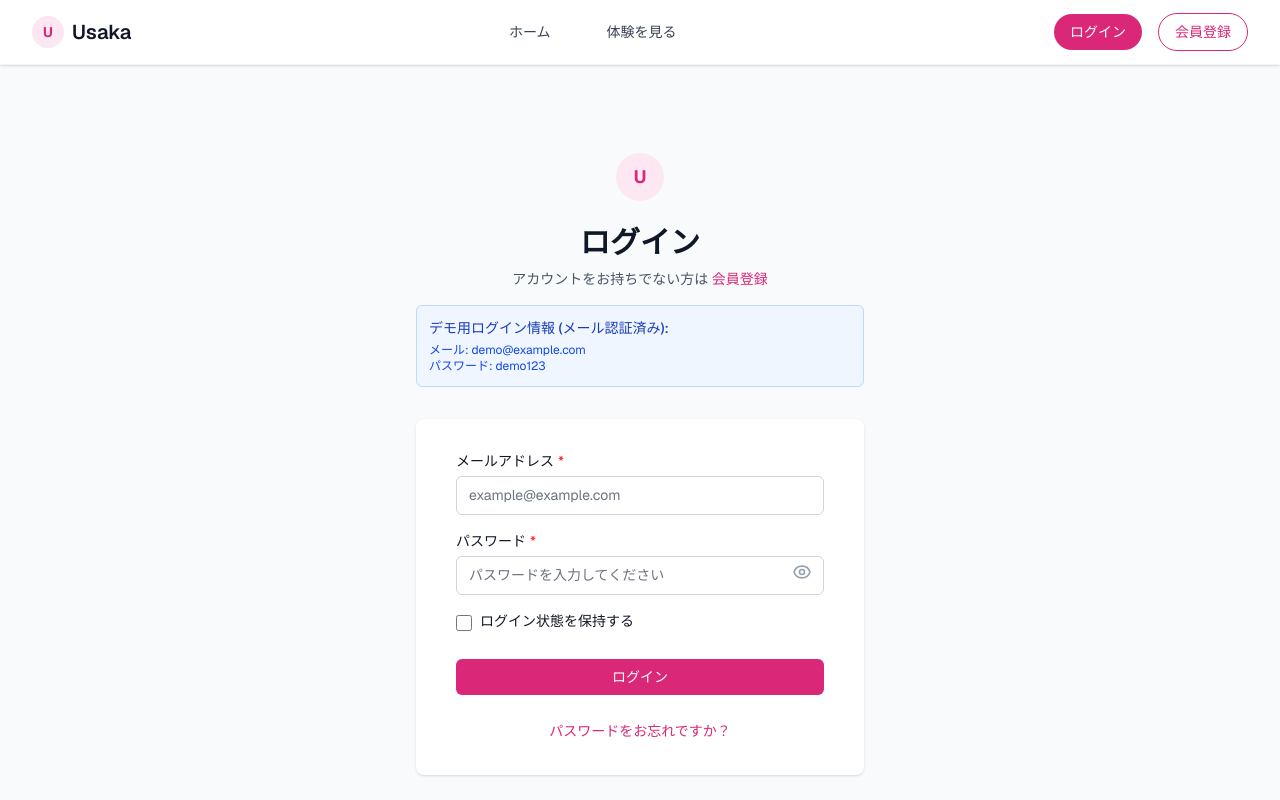
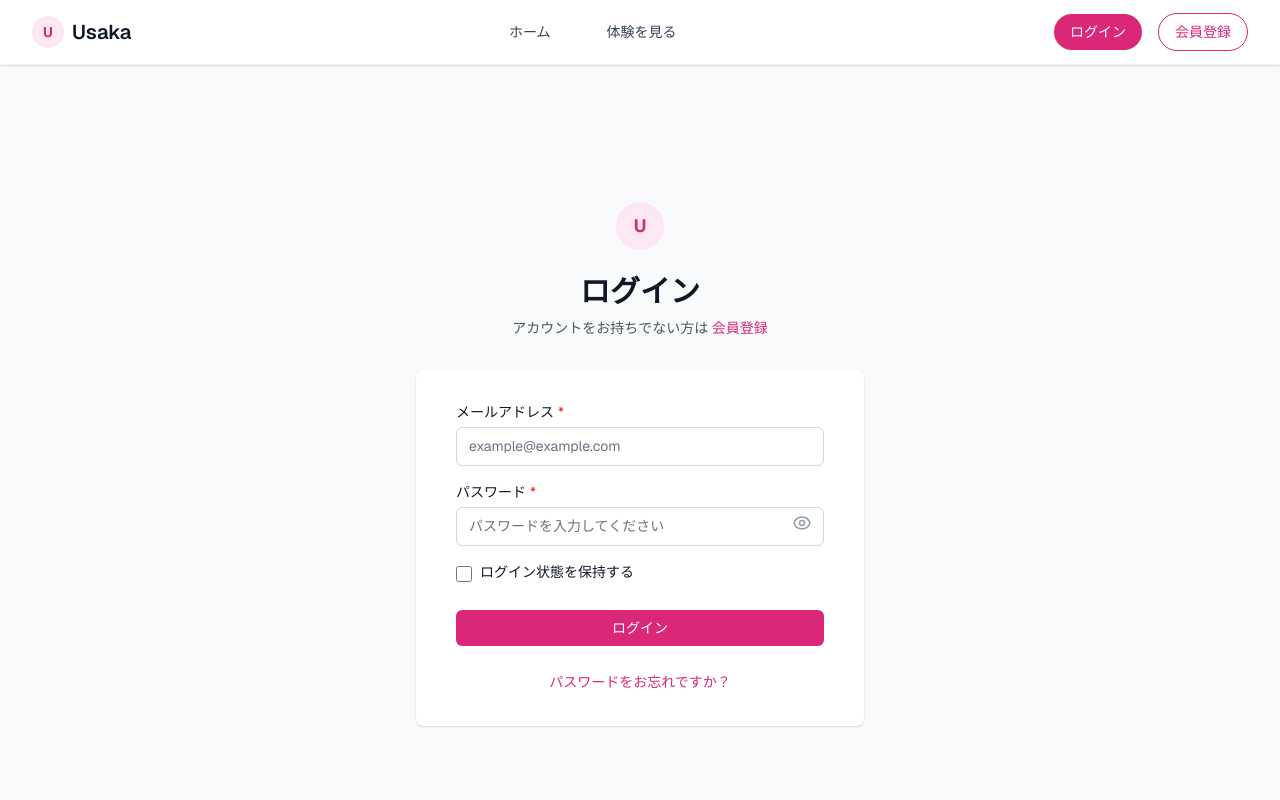
Before and after one commit to hagyyyy1992/hihunokoe, a Next.js app: page /auth/login in a window 1280 px wide. Shown: the top 800 px of the page. Built offline with nearby package versions, Linux system fonts and the light colour scheme; no server answers.

Commit message:
refactor: ログインページからデモ用ログイン情報の表示を削除
本番環境での不要な情報表示を削除

🤖 Generated with [Claude Code](https://claude.ai/code)

Co-Authored-By: Claude <noreply@anthropic.com>

```diff
--- a/src/app/auth/login/page.tsx
+++ b/src/app/auth/login/page.tsx
@@ -109,14 +109,6 @@ export default function LoginPage() {
             会員登録
           </Link>
         </p>
-        <div className="mt-4 p-3 bg-blue-50 border border-blue-200 rounded-md">
-          <p className="text-sm text-blue-800 font-medium">デモ用ログイン情報 (メール認証済み):</p>
-          <p className="text-xs text-blue-700 mt-1">
-            メール: demo@example.com
-            <br />
-            パスワード: demo123
-          </p>
-        </div>
       </div>
 
       <div className="mt-8 sm:mx-auto sm:w-full sm:max-w-md">
```
